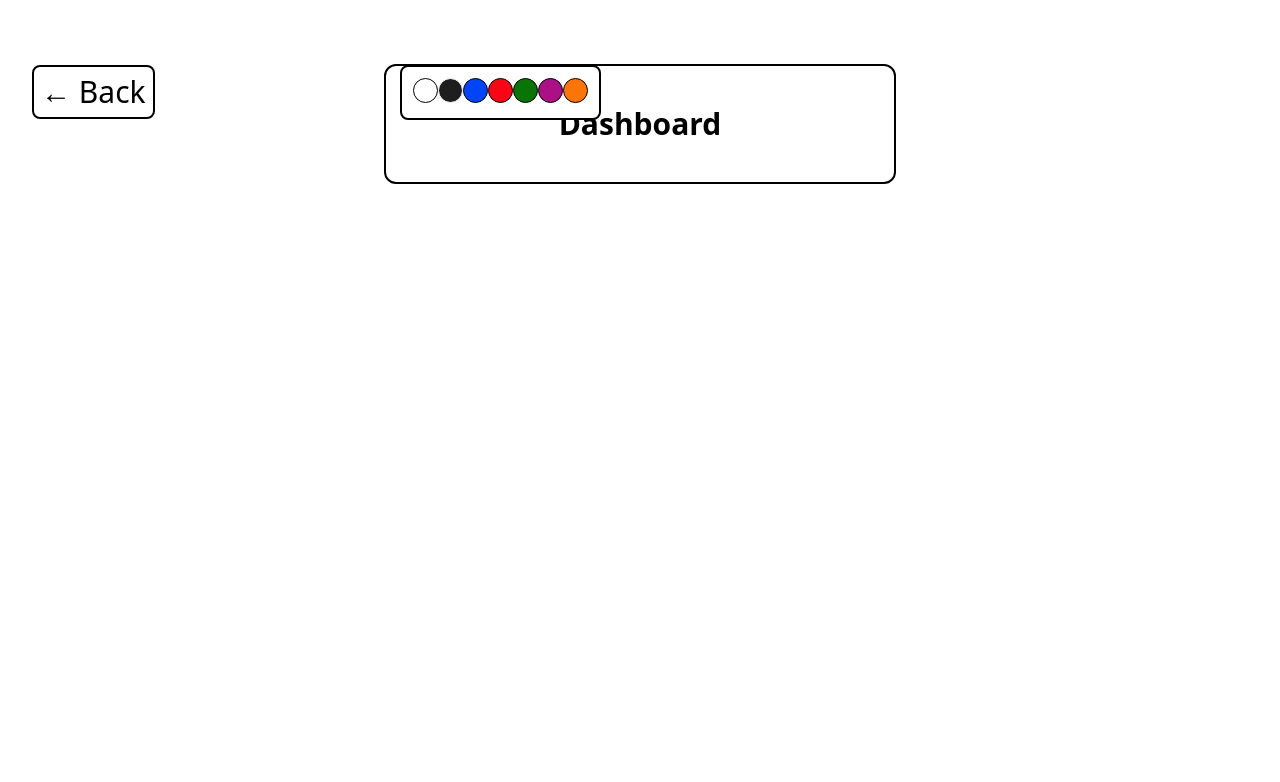
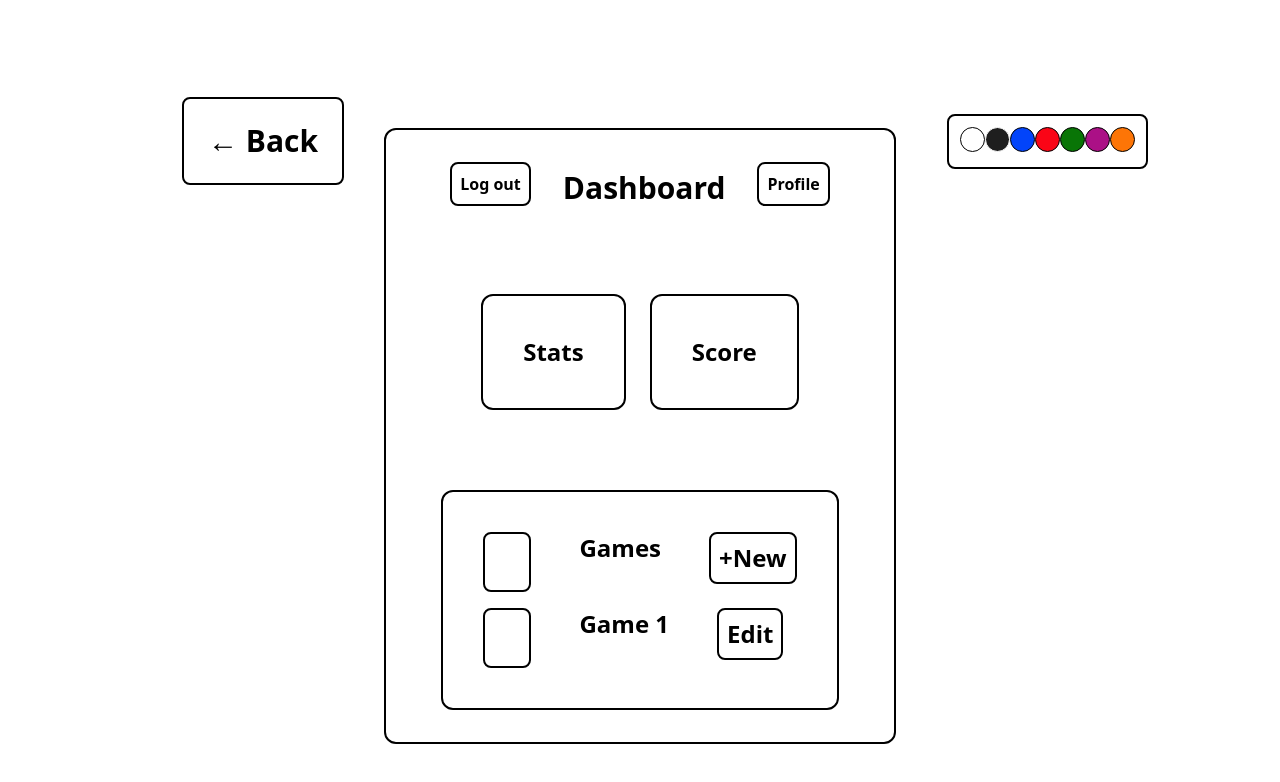
Before and after one commit to BlueSage96/SudokuSage, a React (Vite) app in the folder Frontend/: page /dashboard in a window 1280 px wide. Shown: the top 782 px of the page. Built offline with nearby package versions, Linux system fonts and the light colour scheme.

Commit message:
Filled out basic dashboard

```diff
--- a/Frontend/src/Auth/Auth.jsx
+++ b/Frontend/src/Auth/Auth.jsx
@@ -5,8 +5,8 @@ import BackButton from "../Hooks/BackButton";
 export default function Auth () {
     return (
       <>
-        <BackButton className="flex absolute left-[250px] top-[40px]"/>
-        <ThemeSwitcher className="top-[40px] left-[400px]"/>
+        <BackButton className="flex absolute left-[450px] top-[40px]"/>
+        <ThemeSwitcher className="top-[40px] right-[400px]"/>
         <LogReg/>
       </>
     );
--- a/Frontend/src/Auth/LogReg/LogReg.jsx
+++ b/Frontend/src/Auth/LogReg/LogReg.jsx
@@ -5,7 +5,10 @@ import Login from "./Login";
 
 export default function LogReg () {
     const [makeForm, setMakeForm] = useState("signup");
-
+    /*
+      refactor: colored toggle instead or along with buttons
+      OR wrap in a dive that has a color toggle overlayed on buttons
+    */
     return (
       <>
         {/* onClick={setMakeFrom} -> would cause infinite loop */}
--- /dev/null
+++ b/Frontend/src/Components/Header.jsx
@@ -0,0 +1,10 @@
+import { Button } from "flowbite-react";
+export default function Header () {
+    return (
+      <>
+        <Button className="btn-style-1">Log out</Button>
+        <h1 className="title-style">Dashboard</h1>
+        <Button className="btn-style-1">Profile</Button>
+      </>
+    );
+}
--- a/Frontend/src/Components/Pages/Dashboard.jsx
+++ b/Frontend/src/Components/Pages/Dashboard.jsx
@@ -1,17 +1,52 @@
-import { Card, Button, TextInput } from "flowbite-react";
+import { Card, Button } from "flowbite-react";
 import BackButton from "../../Hooks/BackButton";
 import ThemeSwitcher from "../../Hooks/ThemeSwitcher";
 
 export default function Dashboard () {
     return (
       <>
-        <BackButton className="flex absolute top-[65px]" />
-        <ThemeSwitcher className="top-[65px] left-[400px]"/>
+        <div className="flex w-full flex-col gap-2 items-center font-bold">
+          <div className="flex w-full items-center justify-between gap-4">
+            <BackButton className="!relative top-[65px] left-[150px]" />
+            {/* Add ! relative back? */}
+            <ThemeSwitcher className="!relative top-[65px] right-[100px]" />
+          </div>
 
-        <div className="flex items-center justify-center px-2 py-8">
-          <Card className="card-themed card-container border-2">
-            <h1 className="title-style">Dashboard</h1>
-          </Card>
+          <div
+            className="card-container card-themed flex flex-col items-center
+            justify-center gap-20 border-2 px-2 py-8 rounded-xl"
+          >
+            <div className="flex gap-8">
+              <Button className="btn-style-1">Log out</Button>
+              <h1 className="title-style">Dashboard</h1>
+              <Button className="btn-style-1">Profile</Button>
+            </div>
+
+            <div className="flex flex-row gap-6">
+              <Card className="card-container items-center justify-center text-2xl border-2">
+                Stats
+              </Card>
+              <Card className="card-container items-center justify-center text-2xl border-2">
+                Score
+              </Card>
+            </div>
+
+            <div>
+              <Card className="card-container items-center justify-center text-2xl font-bold border-2">
+                <div className="flex gap-12">
+                  <Button className="select-style"></Button>
+                  <h1>Games</h1>
+                  <Button className="btn-style-1">+New</Button>
+                </div>
+
+                  <div className="flex gap-12">
+                  <Button className="select-style"></Button>
+                  <h1>Game 1</h1>
+                  <Button className="btn-style-1">Edit</Button>
+                </div>
+              </Card>
+            </div>
+          </div>
         </div>
       </>
     );
--- a/Frontend/src/Components/Pages/GameForm.jsx
+++ b/Frontend/src/Components/Pages/GameForm.jsx
@@ -1,4 +1,4 @@
-
+// reusable form for other pages/modals - after refactor
 export default function GameForm () {
 
 }
--- a/Frontend/src/Hooks/ThemeSwitcher.jsx
+++ b/Frontend/src/Hooks/ThemeSwitcher.jsx
@@ -1,5 +1,3 @@
-
-
 import ThemeOptions from "./ThemeOptions";
 export default function ThemeSwitcher ({ className = "" }) {
     return (
--- a/Frontend/src/index.css
+++ b/Frontend/src/index.css
@@ -139,7 +139,11 @@
       @apply bg-red-500 cursor-pointer
     }
 
+    .select-style {
+      @apply w-12 rounded-lg border-2
+    }
+
     .back-style {
-    @apply border-2 p-1.75 rounded-lg text-3xl
+      @apply border-2 p-6 rounded-lg text-3xl
     }
 }
```
Also changed, not shown: Frontend/src/Components/Stats.jsx (added, +9 -0 lines). Lines whose indentation alone changed are shown as unchanged.
